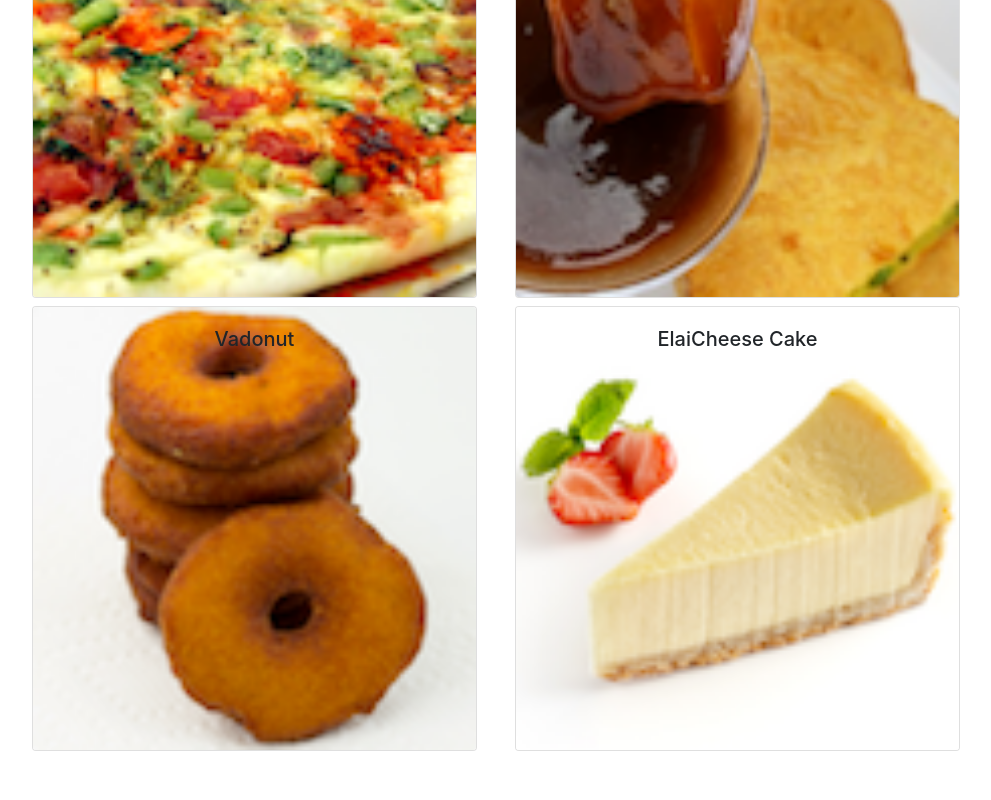
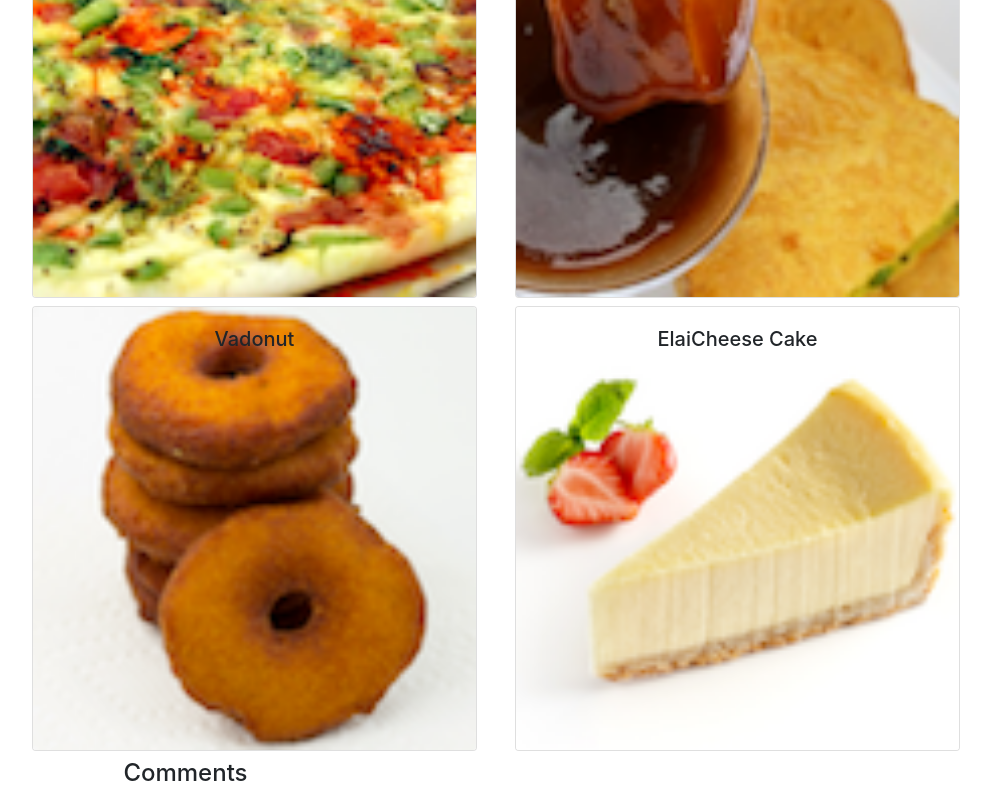
Before and after one commit to black-cofe/Restaurant-App-React, a React (Create React App) app: page / in a window 1280 px wide. Shown: the part 207-1007 px from the top of the page, without its empty margins (57-1048 px from the left). Before the commit the page ends 971 px from the top, so only its background shows below. Built offline with nearby package versions, Linux system fonts and the light colour scheme.

Commit message:
assignment1 without date in comments

```diff
--- a/src/components/MenuComponent.js
+++ b/src/components/MenuComponent.js
@@ -1,6 +1,7 @@
 /* eslint-disable no-useless-constructor */
 import React, { Component } from 'react';
 import 'bootstrap/dist/css/bootstrap.min.css';
+import DishDetail from '../dishdetail';
 import {  Card, CardImg, CardImgOverlay, CardText, CardBody,
     CardTitle } from 'reactstrap';
 
@@ -15,26 +16,6 @@ class Menu extends Component {
 
     onDishSelect(dish) {
         this.setState({ selectedDish : dish});
-    }
-
-    renderDish(dish) {
-        if (dish!=null) {
-            return (
-                <Card>
-                    <CardImg top src={dish.image} alt={dish.name} />
-                    <CardBody>
-                        <CardTitle>{dish.name}</CardTitle>
-                        <CardText>{dish.description}</CardText>
-                    </CardBody>
-                </Card>
-            )
-
-        }
-        else {
-            return(
-                <div></div>
-            )
-        }
     }
 
     render() {
@@ -57,8 +38,8 @@ class Menu extends Component {
                     {menu}
                 </div>
                 <div className="row">
-                    <div className="col-12 col-md-5 m-1">
-                        {this.renderDish(this.state.selectedDish)}
+                    <div>
+                        <DishDetail play = {this.state.selectedDish} />
                     </div>
                 </div>
             </div>
--- /dev/null
+++ b/src/dishdetail.js
@@ -0,0 +1,72 @@
+import React, { Component } from 'react';
+import 'bootstrap/dist/css/bootstrap.min.css';
+import { Card, CardImg, CardImgOverlay, CardText, CardBody,
+    CardTitle } from 'reactstrap';
+
+class DishDetail extends Component {
+
+
+    renderDish(dish) {
+        if (dish!=null) {
+            return (
+                <Card>
+                    <CardImg top src={dish.image} alt={dish.name} />
+                    <CardBody>
+                        <CardTitle>{dish.name}</CardTitle>
+                        <CardText>{dish.description}</CardText>
+                    </CardBody>
+                </Card>
+            )
+        }
+        else {
+            return(
+                <div></div>
+            )
+        }
+    }
+
+    renderComments(play) {
+
+        if (play!=null) {
+
+            let data = play.comments.map((user) => {
+
+                return (
+                    <ul key={user.id} className="list-unstyled ">
+                        <li> {user.comment} </li> <br />
+                        <li> {"-- " + user.author} </li> <br />
+                    </ul>
+                )
+            });
+            return data;
+        }
+        else {
+            return (
+                <div></div>
+            )
+        }
+    }
+
+
+    render() {
+
+        const comment = this.renderComments(this.props.play);
+
+       return (
+            <div className = "container">
+                <div className="row">
+                    <div className="col-12 col-md-5 m-1">
+                        {this.renderDish(this.props.play)}
+                    </div>
+                    <div className="col-12 col-md-5 m-1 text-left">
+                        <h4>Comments</h4>
+                        {comment}
+                    </div>
+                </div>
+            </div>
+       )
+
+    };
+};
+
+export default DishDetail;
```
Also changed, not shown: 1 other file (tests, documents, lock files or other folders).
